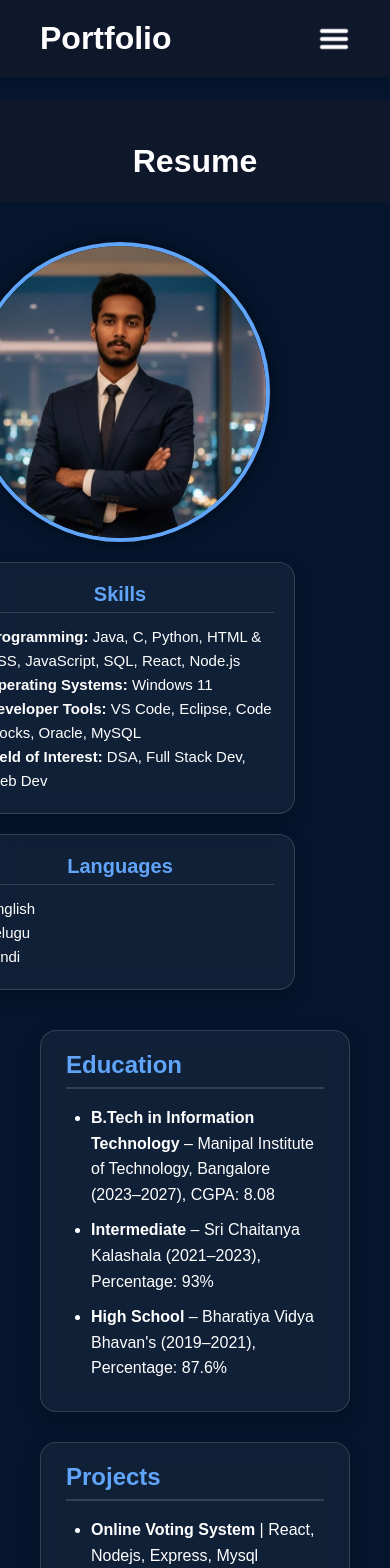
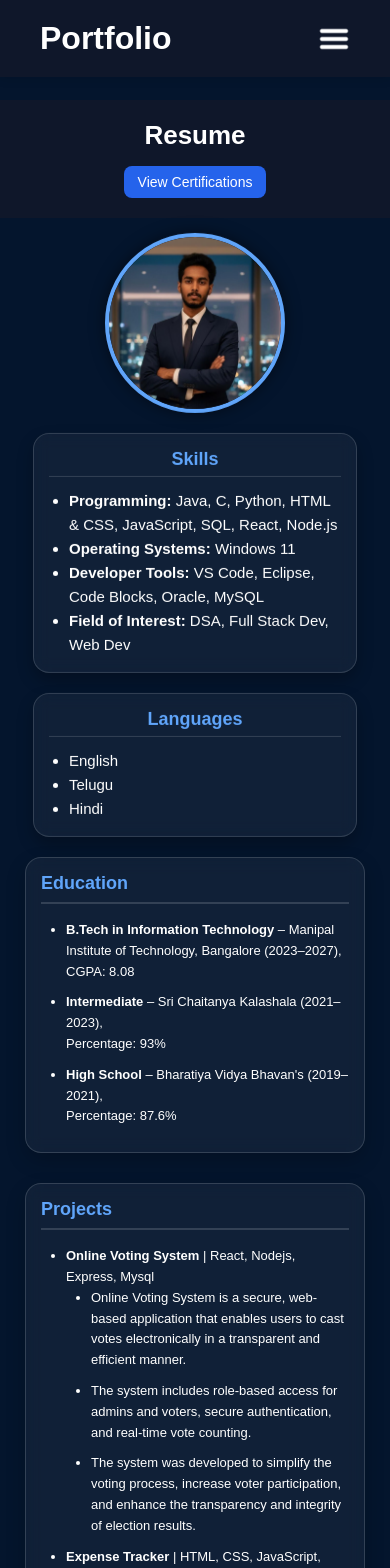
Before and after one commit to tejas588/MyPortfolio, a React (Vite) app: page /resume in a window 390 px wide. Shown: the top 1568 px of the page. Built offline with nearby package versions, Linux system fonts and the light colour scheme.

Commit message:
resumecss

```diff
--- a/src/components/Resume/Resume.css
+++ b/src/components/Resume/Resume.css
@@ -1,4 +1,4 @@
-/* Container layout: image left, content right */
+/* ========== Base Layout ========== */
 .resume-body {
   display: flex;
   flex-wrap: wrap;
@@ -10,7 +10,7 @@
   margin: auto;
 }
 
-/* Floating image on left */
+/* Floating image */
 .resume-image-wrapper {
   flex: 1;
   max-width: 350px;
@@ -31,14 +31,13 @@
   box-shadow: 0 0 15px rgba(0, 0, 0, 0.5);
 }
 
-/* Resume content container */
+/* ========== Resume Content ========== */
 .resume-content {
   flex: 2;
   min-width: 300px;
   max-width: 800px;
 }
 
-/* Each section as a card */
 .resume-content section {
   background: rgba(255, 255, 255, 0.05);
   border: 1px solid rgba(255, 255, 255, 0.15);
@@ -76,7 +75,7 @@
   font-size: 16px;
 }
 
-/* Header section */
+/* ========== Header ========== */
 .resume-header {
   display: flex;
   justify-content: space-between;
@@ -84,13 +83,13 @@
   padding: 30px 50px 10px 50px;
   background-color: #0f172a;
   position: relative;
+  flex-wrap: wrap;
 }
 
 .resume-heading {
   font-size: 32px;
   font-weight: 600;
   color: white;
-  margin-left: 200px;
   margin: 0;
 }
 
@@ -104,32 +103,13 @@
   font-weight: 500;
   cursor: pointer;
   transition: background-color 0.3s ease;
-  margin-left: 1095px;
 }
 
 .cert-btn:hover {
   background-color: #1d4ed8;
 }
 
-/* Spacer if needed for layout balance */
-.spacer {
-  width: 150px;
-}
-
-/* Floating animation */
-@keyframes floatImage {
-  0% {
-    transform: translateY(0px);
-  }
-  50% {
-    transform: translateY(-15px);
-  }
-  100% {
-    transform: translateY(0px);
-  }
-}
-
-
+/* ========== Sidebar ========== */
 .image-and-sidebar {
   display: flex;
   flex-direction: column;
@@ -139,7 +119,7 @@
 
 .sidebar-box {
   width: 100%;
-  max-width: 400px; /* Increased width */
+  max-width: 400px;
   margin-top: 20px;
   padding: 20px;
   background: rgba(255, 255, 255, 0.05);
@@ -166,9 +146,110 @@
   font-size: 15px;
   line-height: 1.6;
 }
-/*segrfv*/
-.resume-title-wrapper {
-  position: absolute;
-  left: 50%;
-  transform: translateX(-50%);
+
+/* ========== Floating Animation ========== */
+@keyframes floatImage {
+  0% {
+    transform: translateY(0px);
+  }
+  50% {
+    transform: translateY(-15px);
+  }
+  100% {
+    transform: translateY(0px);
+  }
 }
+
+/* ========== RESPONSIVE DESIGN ========== */
+
+/* Tablets (≤ 768px) */
+@media (max-width: 768px) {
+  .resume-body {
+    flex-direction: column;
+    align-items: center;
+    padding: 20px;
+    gap: 20px;
+  }
+
+  .resume-image-wrapper {
+    margin: 0;
+    max-width: 100%;
+    justify-content: center;
+  }
+
+  .resume-heroImg {
+    width: 220px;
+    height: 220px;
+  }
+
+  .resume-content {
+    max-width: 100%;
+    padding: 0 10px;
+  }
+
+  .resume-content h3 {
+    font-size: 20px;
+  }
+
+  .resume-content li {
+    font-size: 14px;
+  }
+
+  .resume-header {
+    flex-direction: column;
+    gap: 15px;
+    text-align: center;
+    padding: 20px;
+  }
+
+  .resume-heading {
+    font-size: 26px;
+  }
+
+  .cert-btn {
+    margin-left: 0;
+    font-size: 16px;
+    padding: 8px 16px;
+  }
+
+  .sidebar-box {
+    max-width: 90%;
+  }
+}
+
+/* Phones (≤ 480px) */
+@media (max-width: 480px) {
+  .resume-body {
+    padding: 15px;
+  }
+
+  .resume-heroImg {
+    width: 180px;
+    height: 180px;
+  }
+
+  .resume-content section {
+    padding: 15px;
+  }
+
+  .resume-content h3 {
+    font-size: 18px;
+  }
+
+  .resume-content li {
+    font-size: 13px;
+  }
+
+  .cert-btn {
+    font-size: 14px;
+    padding: 8px 14px;
+  }
+
+  .sidebar-box {
+    padding: 15px;
+  }
+
+  .sidebar-box h3 {
+    font-size: 18px;
+  }
+}
```
